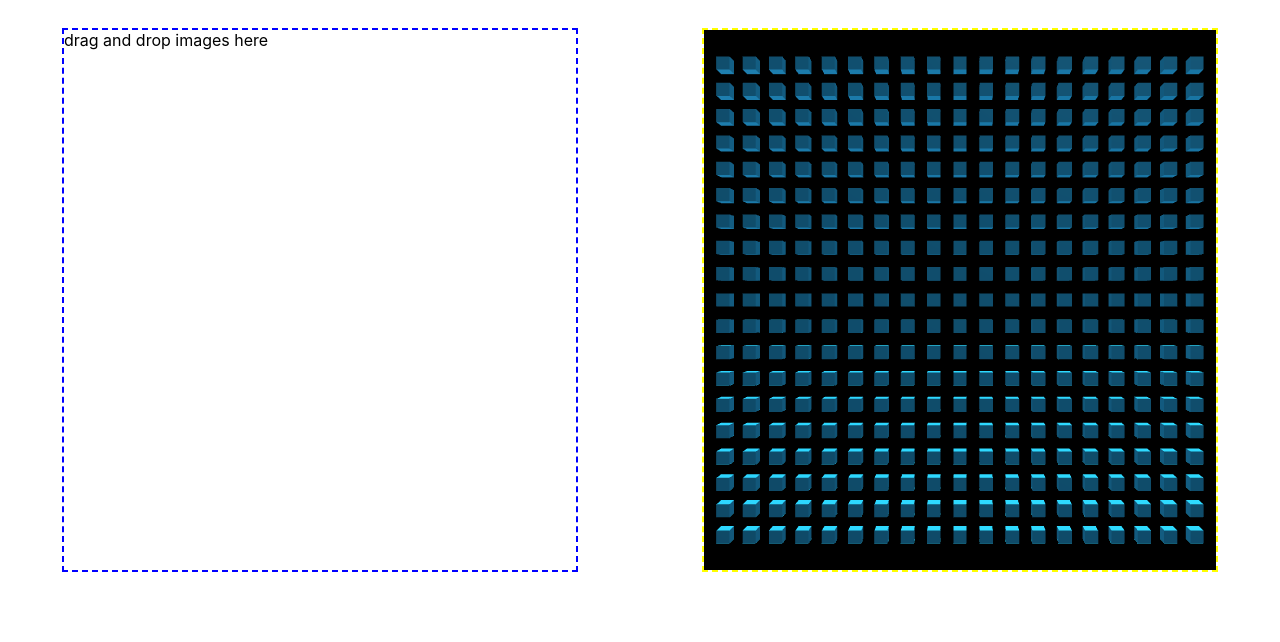
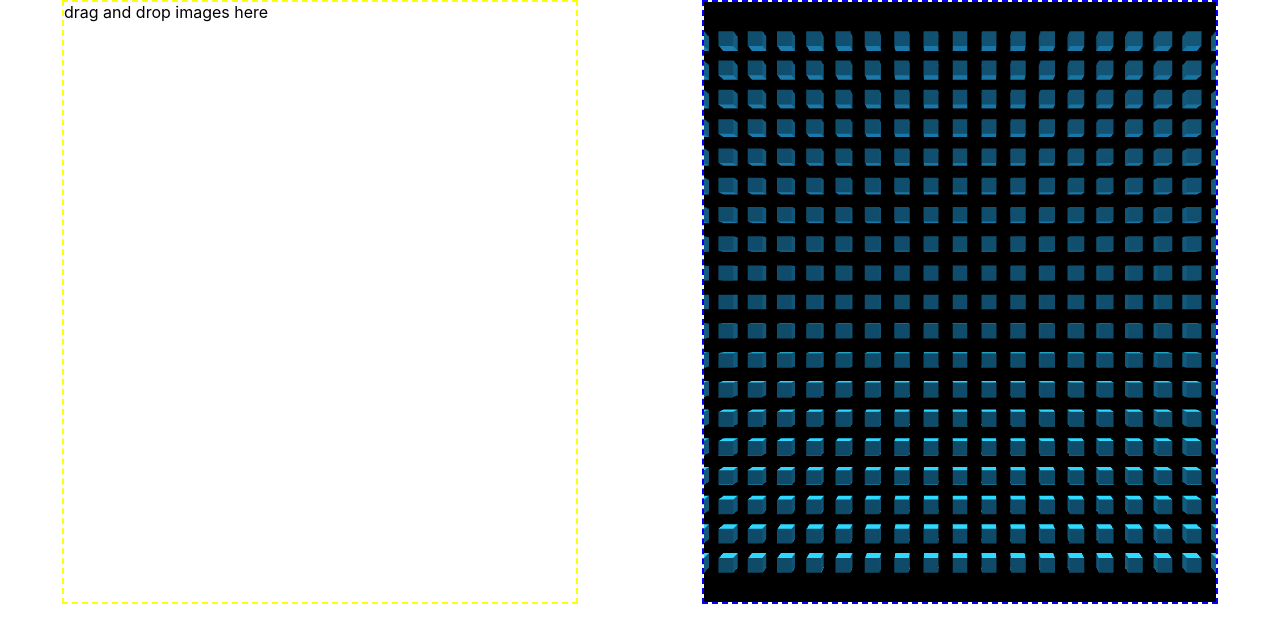
Before and after one commit to andredurao/webgl-experiment, a React (Create React App) app: page / in a window 1280 px wide. Shown: the top 642 px of the page. Built offline with nearby package versions, Linux system fonts and the light colour scheme.

Commit message:
WIP Add Scene component

```diff
--- a/src/components/App.jsx
+++ b/src/components/App.jsx
@@ -22,7 +22,6 @@ class App extends React.Component {
   render() {
     return (
       <div className="App">
-        <ImageDropZone />
         <Scene />
       </div>
     );
--- a/src/components/ImageDropZone.jsx
+++ b/src/components/ImageDropZone.jsx
@@ -17,7 +17,6 @@ class ImageDropZone extends React.Component {
     this.highlightClassNames(event);
     this.loadImage(event);
   }
-
 
   highlightClassNames(event) {
     let formClassName = '';
--- a/src/components/Scene.css
+++ b/src/components/Scene.css
@@ -1,6 +1,34 @@
 .Scene {
-    border: 2px dashed yellow;
-    margin: auto;
-    width: 40%;
-    height: 90%;
-  }
+  width: 100%;
+  height: 100%;
+  display: flex;
+}
+.dropzone {
+  margin: auto;
+  width: 40%;
+  height: 100%;
+  border: 2px dashed yellow;
+}
+.scene-container {
+  margin: auto;
+  width: 40%;
+  height: 100%;
+  border: 2px dashed blue;
+}
+#dropzone-form {
+  margin: 0;
+  height: 100%;
+}
+#dropzone-form.highlight {
+  background: lightblue;
+}
+#dropzone-form p{
+  margin: 0;
+}
+#file-input {
+  display: none;
+}
+.canvas{
+  height: 0;
+  width: 0;
+}
--- a/src/components/Scene.jsx
+++ b/src/components/Scene.jsx
@@ -7,6 +7,8 @@ class Scene extends React.Component {
     super(props);
     this.scene = new THREE.Scene();
     this.renderScene = this.renderScene.bind(this);
+    this.canvas = React.createRef();
+    this.image = React.createRef();
   }
 
   componentDidMount() {
@@ -72,9 +74,64 @@ class Scene extends React.Component {
     this.controls.update();
   }
 
+  handleDragEvent(event) {
+    event.persist();
+    event.preventDefault();
+    event.stopPropagation();
+    this.highlightClassNames(event);
+    this.loadImage(event);
+  }
+
+  highlightClassNames(event) {
+    let formClassName = '';
+    switch (event.type) {
+      case 'dragenter':
+      case 'dragover':
+        formClassName = 'highlight';
+        break;
+      default:
+        break;
+    }
+    event.target.className = formClassName;
+  }
+
+  loadImage(event) {
+    if (event.type === 'drop') {
+      const file = event.dataTransfer.files[0];
+      let reader = new FileReader();
+      let img = this.image.current;
+      reader.onload = (event) => { img.src = event.target.result };
+      this.image.current = img;
+      reader.readAsDataURL(file);
+      img.onload = () => { this.drawImage() };
+    }
+  }
+
+  drawImage() {
+    let img = this.image.current;
+    let canvas = this.canvas.current;
+    let context = canvas.getContext("2d");
+    canvas.className = "canvas active";
+    context.drawImage(img, 0, 0);
+  }
+
   render() {
     return (
-      <div className="Scene" ref={(mount) => { this.mount = mount }} />
+      <div className="Scene">
+        <div className="dropzone">
+          <form id="dropzone-form"
+            onDragEnter={(ev) => { this.handleDragEvent(ev) }}
+            onDragLeave={(ev) => { this.handleDragEvent(ev) }}
+            onDragOver={(ev) => { this.handleDragEvent(ev) }}
+            onDrop={(ev) => { this.handleDragEvent(ev) }} >
+            <p>drag and drop images here</p>
+            <input type="file" id="file-input" accept="image/*"></input>
+          </form>
+          <canvas className="canvas" ref={this.canvas} />
+          <img className="img-loader" alt="..." ref={this.image} />
+        </div>
+        <div className="scene-container" ref={(mount) => { this.mount = mount }} />
+      </div>
     );
   }
 }
```
